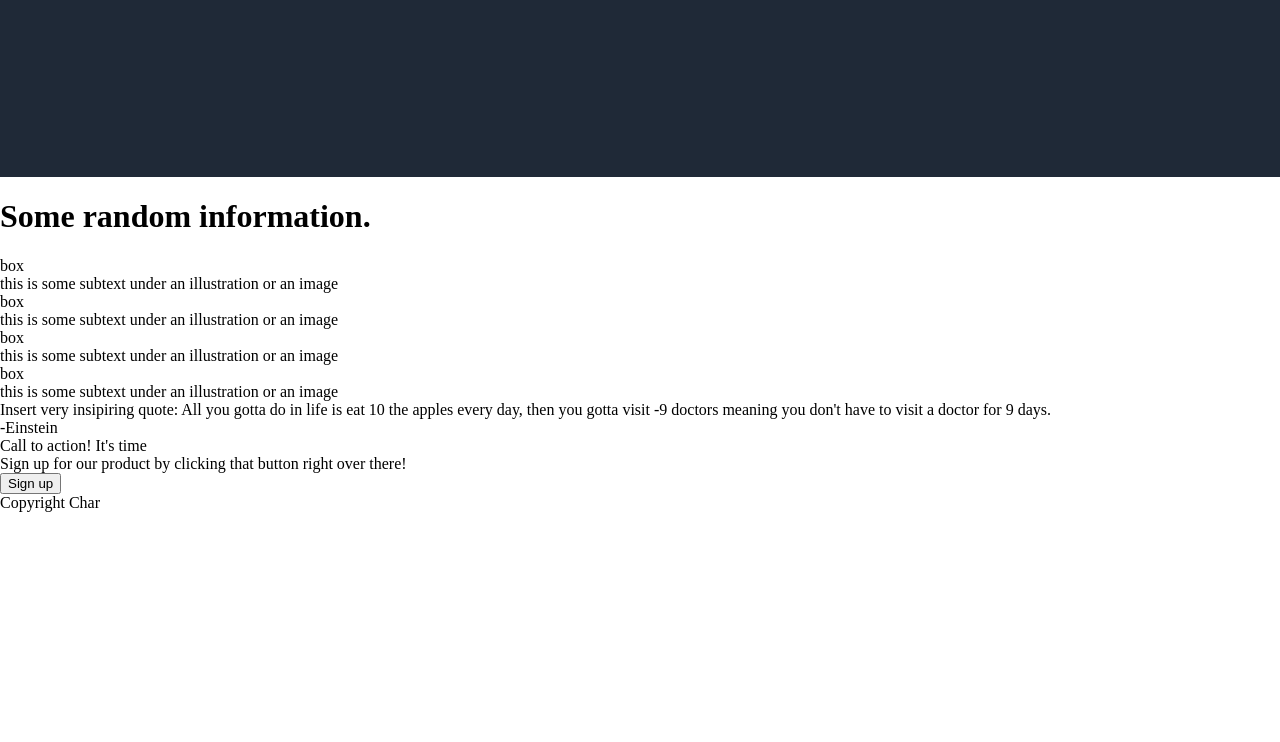
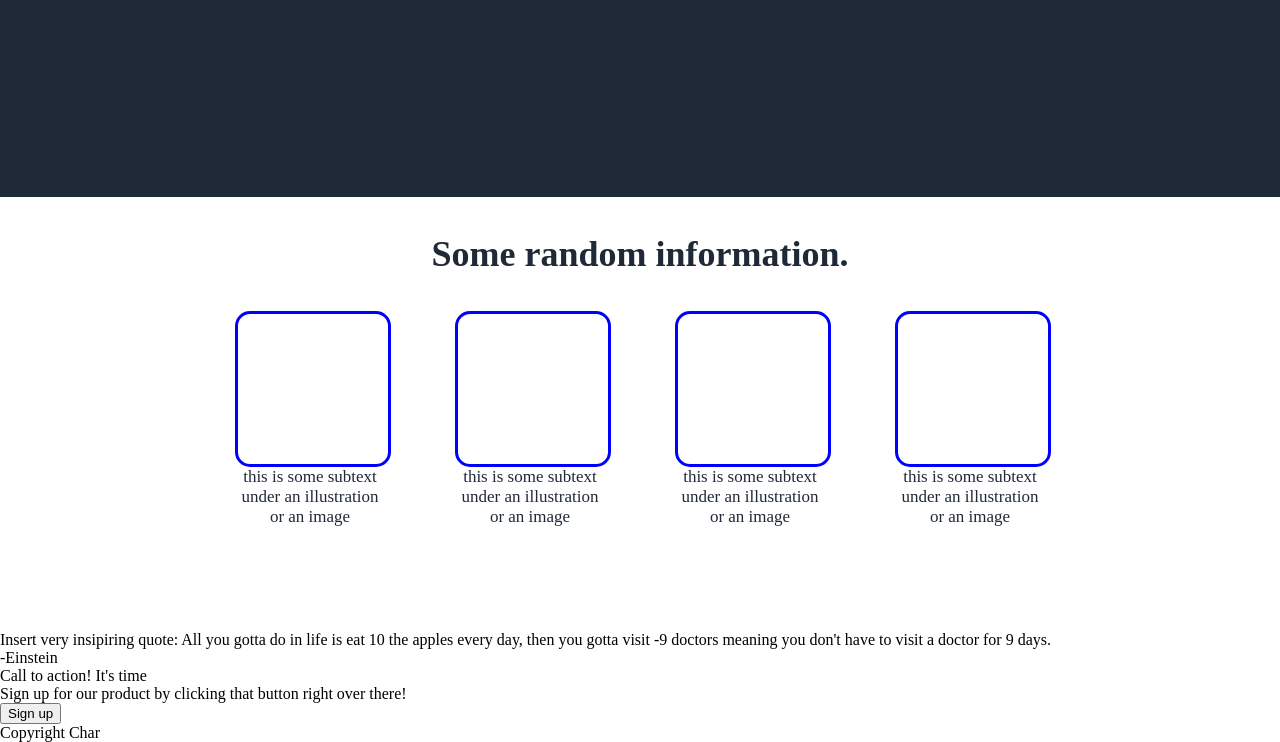
Before and after one commit to Charbytesdev/odin-landing-page, a plain HTML site: page index.html in a window 1280 px wide. Shown: the part 675-1417 px from the top of the page. Before the commit the page ends 1187 px from the top, so only its background shows below. Drawn offline with Linux system fonts and the light colour scheme.

Commit message:
Add css style for information section

```diff
--- a/css/styles.css
+++ b/css/styles.css
@@ -16,7 +16,7 @@ body {
 /* Add header and Hero styling*/
 .header,
 .hero {
-  margin: 15px 250px 200px 250px;
+  margin: 25px 250px 200px 250px;
   justify-content: space-between;
   display: flex;
   align-items: center;
@@ -92,3 +92,46 @@ body {
   border: 3px solid gray;
   background-color: gray;
 }
+
+/* Infortmation styling */
+
+.information {
+  font-size: 17px;
+  display: flex;
+  flex-direction: column;
+  justify-content: center;
+  align-items: center;
+  text-align: center;
+}
+
+.information .text {
+  font-size: 36px;
+  font-weight: 800;
+  color: #1f2937;
+}
+
+.illustrations {
+  display: flex;
+  color: #1f2937;
+  gap: 70px;
+  margin: 0px 0px 170px 0px;
+  flex-wrap: wrap;
+}
+
+.illustrations .box {
+  margin: 0px;
+  padding: 0px;
+  width: 150px;
+  height: 150px;
+  border: 3px solid blue;
+  border-radius: 15px;
+}
+.illustrations .container {
+  width: 150px;
+  height: 150px;
+}
+
+.quotes {
+  display: flex;
+  flex-direction: column;
+}
--- a/index.html
+++ b/index.html
@@ -32,22 +32,22 @@
         </div>
     </div>
     <div class="information">
-        <h1>Some random information.</h1>
+        <p class="text">Some random information.</p>
         <div= class="illustrations">
-            <div>
-                <div>box</div>
+            <div class="container">
+                <div class="box"></div>
                 <div>this is some subtext under an illustration or an image</div>
             </div>
-            <div>
-                <div>box</div>
+            <div class="container">
+                <div class="box"></div>
                 <div>this is some subtext under an illustration or an image</div>
             </div>
-            <div>
-                <div>box</div>
+            <div class="container">
+                <div class="box"></div>
                 <div>this is some subtext under an illustration or an image</div>
             </div>
-            <div>
-                <div>box</div>
+            <div class="container">
+                <div class="box"></div>
                 <div>this is some subtext under an illustration or an image</div>
             </div>
     </div>
```
